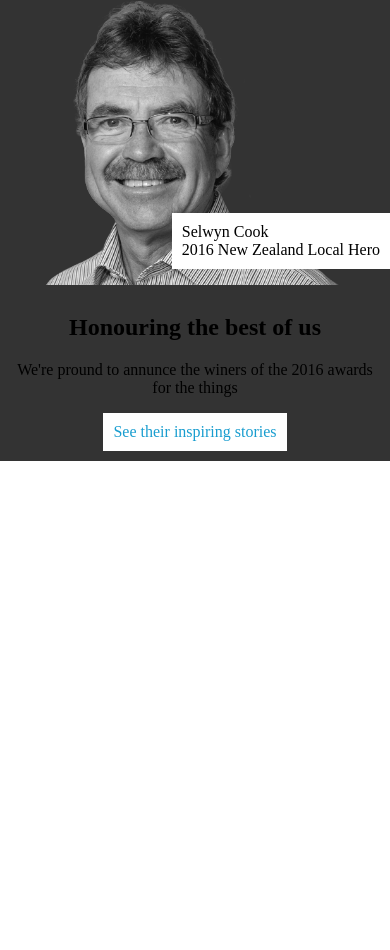
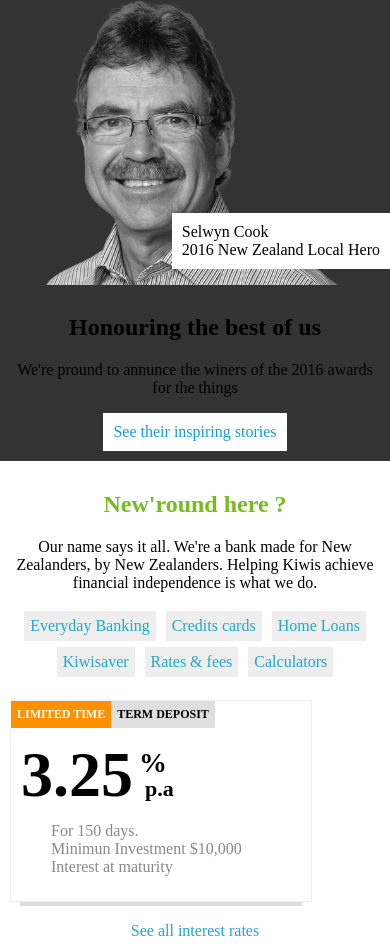
Before and after one commit to amitk2016/kiwibank-remake, a plain HTML site: page index.html in a window 390 px wide. Shown: the part 368-1318 px from the top of the page. Before the commit the page ends 844 px from the top, so only its background shows below. Drawn offline with Linux system fonts and the light colour scheme.

Commit message:
Add mobile product section

```diff
--- a/css/styles.css
+++ b/css/styles.css
@@ -94,6 +94,90 @@ nav i{
 	display: none;
 }
 
+#products{
+	text-align: center;
+	padding: 10px;
+}
+
+#products h1{
+	color: #77BA22;
+}
+
+#products a{
+	text-decoration: none;
+	color: #25A5CA;
+	display: inline-block;
+	background-color: #eee;
+	padding: 6px;
+	margin: 3px;
+}
+
+#products .percentage + a {
+	background-color:transparent;
+	border:none;
+	padding:0;
+	margin: 0;
+}
+
+.percentage {
+	width: 300px;
+	height: 200px;
+	border:1px solid #eee;
+	margin: 20px 0;
+	box-shadow: 0 14px 0 -10px #ddd;
+	text-align: left;
+}
+
+.percentage > span{
+	text-transform: uppercase;
+	background-color: #dfdfdf;
+	font-size: 12px;
+	display: inline-block;
+	padding:6px;
+	font-weight: bold;
+}
+
+ span.limited{
+	background-color: #ff9100;
+	color: #fff;
+}
+.percentage p{
+	font-size:64px;
+	font-weight: bold;
+	margin:10px 0;
+	padding-left: 10px;
+}
+
+.percentage p span{
+
+		position: relative;
+}
+
+.percentage p span:first-child{
+		font-size: 28px;
+		bottom:24px;
+		right: 10px;
+}
+.percentage p span:last-child{
+		right:48px;
+		font-size: 22px;
+}
+
+.percentage ul {
+	list-style: none;
+	color: #888;
+	padding-left:10;
+	margin-top: 0;
+}
+
+
+
+
+
+
+
+
+
 
 
 
@@ -102,6 +186,7 @@ nav i{
 @media all and (min-width: 600px){
 	#mobile-banking {
 		display: none;
+
 	}
 }
 
--- a/index.html
+++ b/index.html
@@ -51,13 +51,41 @@
 			<a href="#">See their inspiring stories</a>
 		</div>
 
-
-
 		<button id="prev">&lt;</button>
 		<button id="next">&gt;</button>
 	</section>
 
+	<section id="products">
+			<h1>New'round here ?</h1>
+			<p>Our name says it all. We're a bank made for New Zealanders, by New Zealanders. Helping Kiwis achieve financial independence is what we do. </p>
+			<a href="#">Everyday Banking</a>
+			<a href="#">Credits cards</a>
+			<a href="#">Home Loans</a>
+			<a href="#">Kiwisaver</a>
+			<a href="#">Rates &amp; fees</a>
+			<a href="#">Calculators</a>
 
+		<div class="percentage">
+
+		<span class="limited">Limited time</span><span>Term deposit</span>
+
+		<p>3.25
+		<span>%</span>
+		<span>p.a</span>
+		</p>
+
+		<ul>
+			<li>For 150 days.</li>
+			<li>Minimun Investment $10,000</li>
+			<li>Interest at maturity</li>
+		</ul>
+
+		</div>
+
+
+		<a href="#">See all interest rates </a>
+
+	</section>
 
 </body>
 </html>
```
